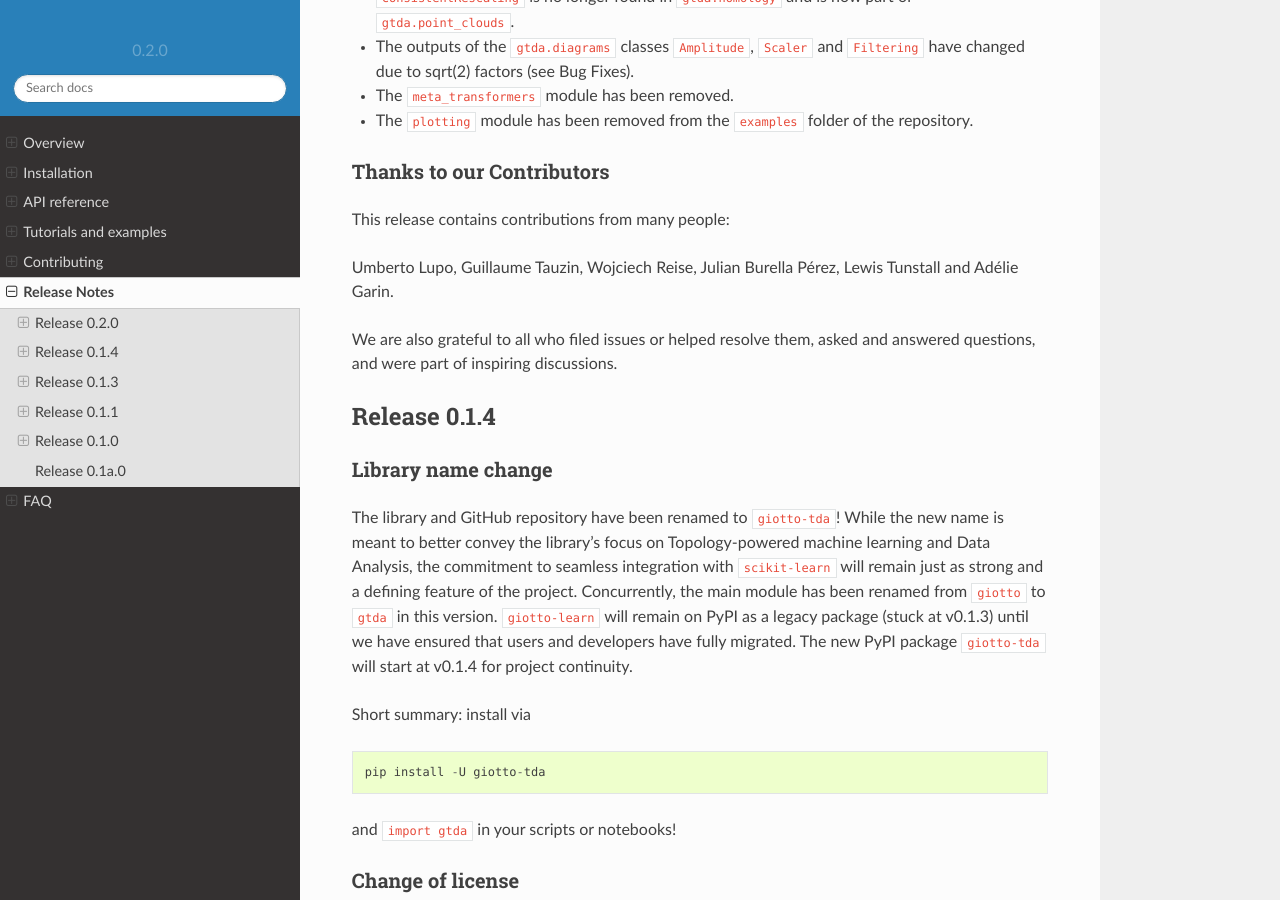
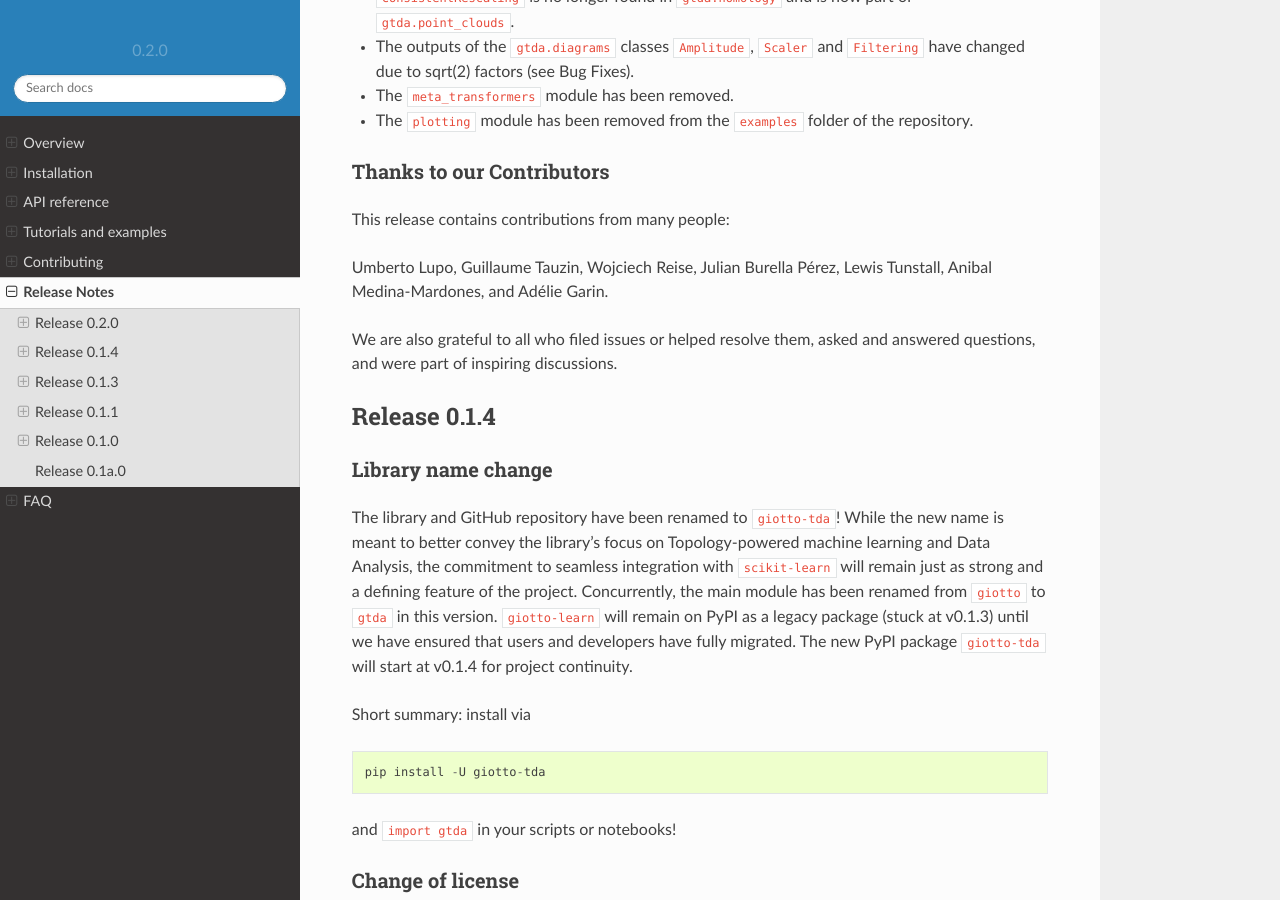
Before and after one commit to giotto-ai/giotto-tda, a Sphinx documentation site: the page built from doc/release.rst, in a window 1280 px wide and 900 px high, scrolled down 2670 px. Built offline with Sphinx 7.4.7 and the Read the Docs theme 2.0.0, drawn with Linux system fonts in a browser that asks for light colours; pages that are not in the unit, such as notebooks, are missing from menus; comment, search, counter and statistics services are not loaded; the version number is read from the project's files by our own code.

Commit message:
Add @ammermar as a contributor in release notes

```diff
--- a/doc/release.rst
+++ b/doc/release.rst
@@ -121,7 +121,7 @@ Thanks to our Contributors
 
 This release contains contributions from many people:
 
-Umberto Lupo, Guillaume Tauzin, Wojciech Reise, Julian Burella Pérez, Lewis Tunstall and Adélie Garin.
+Umberto Lupo, Guillaume Tauzin, Wojciech Reise, Julian Burella Pérez, Lewis Tunstall, Anibal Medina-Mardones, and Adélie Garin.
 
 We are also grateful to all who filed issues or helped resolve them, asked and answered questions, and were part of
 inspiring discussions.
```
